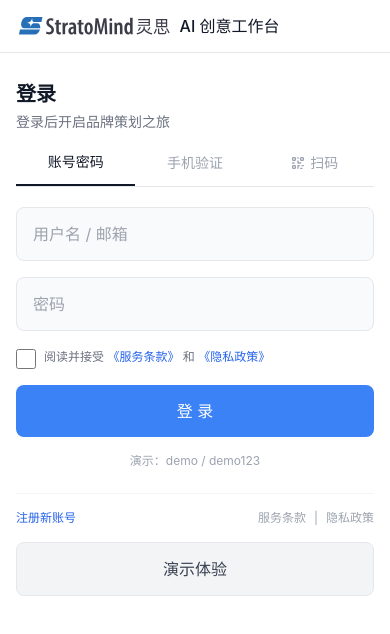
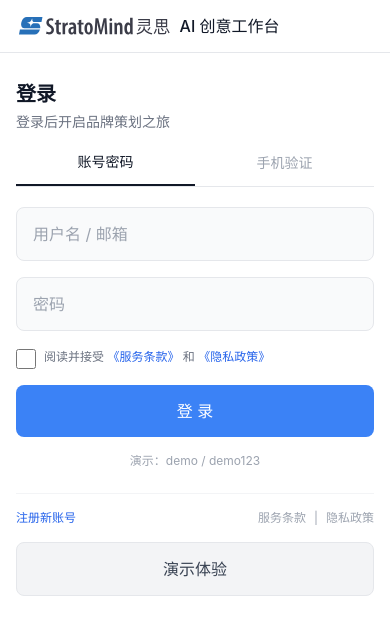
Before and after one commit to GPlanbrand/stratomind, a React (Vite) app: page / in a window 390 px wide. Shown: the top 634 px of the page. Built offline with nearby package versions, Linux system fonts and the light colour scheme.

Commit message:
fix: 手机版隐藏扫码登录按钮

```diff
--- a/src/pages/HomeLoginPage.tsx
+++ b/src/pages/HomeLoginPage.tsx
@@ -162,9 +162,10 @@ const HomeLoginPage: React.FC = () => {
               >
                 手机验证
               </button>
+              {/* 手机版隐藏扫码登录 */}
               <button
                 onClick={() => setLoginMethod('qrcode')}
-                className={`flex-1 pb-3 text-sm font-medium transition-colors flex items-center justify-center gap-1 ${
+                className={`hidden md:flex flex-1 pb-3 text-sm font-medium transition-colors items-center justify-center gap-1 ${
                   loginMethod === 'qrcode' ? 'text-gray-900 border-b-2 border-gray-900' : 'text-gray-400'
                 }`}
               >
```
